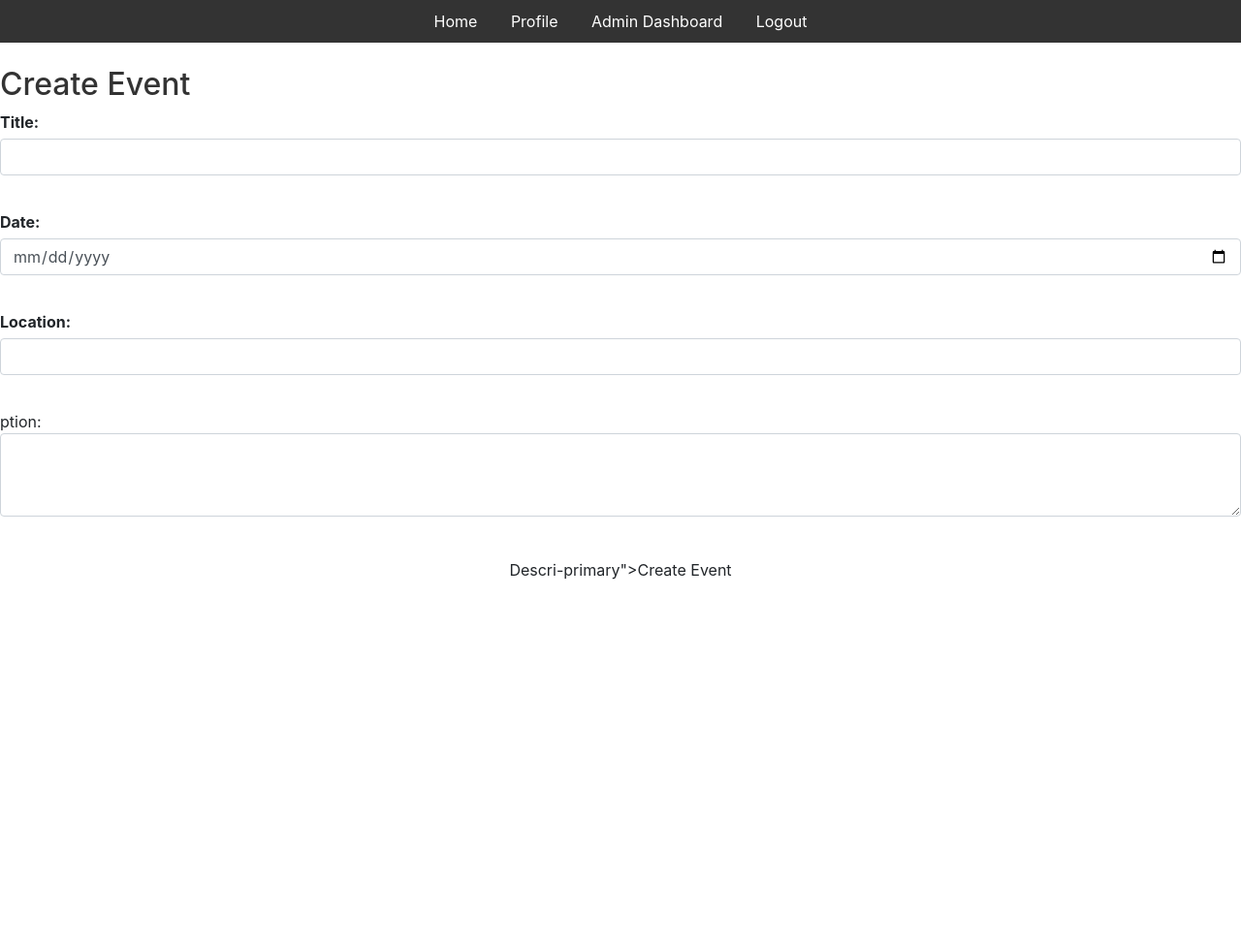
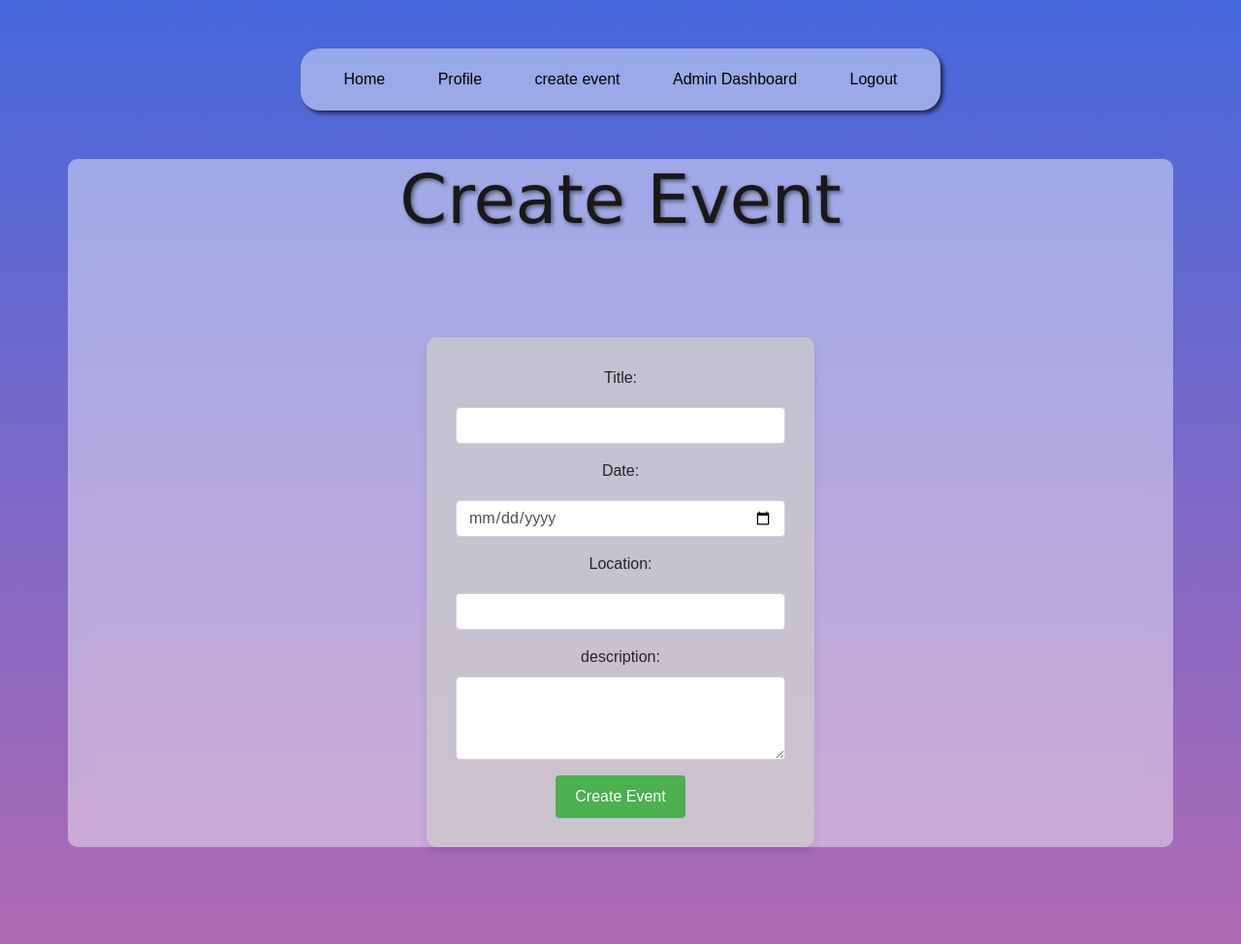
Before and after one commit to sidharthbpillai/project3.0, a Flask app: page /create_event in a window 1280 px wide. Shown: the whole page at 97% size. Before the commit the page ends 598 px from the top, so only its background shows below. Run offline with Flask 3, Linux system fonts and the light colour scheme; the visitor is signed in with stand-in values (Sample User, id 1); some libraries are stand-ins or nearby versions.

Commit message:
project3.0

```diff
--- /dev/null
+++ b/static/css/home.css
@@ -0,0 +1,75 @@
+h2{
+    font-size: 30px;
+    font-family: 'Lucida Sans', 'Lucida Sans regular', 'Lucida Grande', 'Lucida Sans Unicode', Geneva, Verdana, sans-serif;
+}
+body{
+    min-height: 100vh;
+    background-color: cornflowerblue;
+    background: linear-gradient(to bottom, #4568dc, #b06ab3);
+    font-family: 'Franklin Gothic Medium', 'Arial Narrow', Arial, sans-serif;
+}
+#home{
+    background-color: black;
+    height: 90%;
+    width: 90%;
+    background-size: cover;
+    background-position: top 25% right 0%;
+    padding: 0 80px;
+    display: flex;
+    flex-direction:row;
+    align-items: flex-start;
+
+
+}
+nav{
+    background-color:rgba(255,255,255,0.432);
+    backdrop-filter: blur(10px);
+    box-shadow: 2px 4px 8px rgba(0, 0, 0, 0.301);
+    border-radius: 20px;
+    padding: 20px;
+    position: static;
+    top: 0;
+    left: 0;
+    width: 100%;
+    z-index: 20;
+    margin: 50px auto;
+    max-width: fit-content;
+}
+
+
+nav a{
+    height: 50%;
+    text-decoration: none;
+    color: black;
+    padding: 25px;
+    display: inline;
+    flex-direction: column;
+    justify-content:center;
+
+}
+nav a:hover
+{
+    background-color: rgba(0, 0, 0, 0.644);
+    border-radius: 25px;
+    color: white;
+}
+
+.container{
+    background-color: rgba(255,255,255,0.432);
+    backdrop-filter: blur(10px);
+    text-align: center;
+    border-radius: 10px;
+}
+
+
+h3{
+    font-size: 20px;
+    font-family: 'Lucida Sans', 'Lucida Sans Regular', 'Lucida Grande', 'Lucida Sans Unicode', Geneva, Verdana, sans-serif;
+
+}
+#home button{
+    color: #116e57;
+    background-color: cornflowerblue;
+    border: 0;
+    padding: 14px 80px 14px 65px;
+}
--- /dev/null
+++ b/static/css/newevent.css
@@ -0,0 +1,71 @@
+body {
+    min-height: 100vh;
+    background :linear-gradient(to bottom, #4568dc, #b06ab3);
+    font-family: Arial, Helvetica, sans-serif;
+}
+
+nav {
+    background-color: rgba(255, 255, 255, 0.432);
+    backdrop-filter: blur(10px);
+    box-shadow: 3px 3px 4px rgba(0, 0, 0, 0.623);
+    border-radius: 20px;
+    padding: 20px;
+    position: static;
+    top: 0;
+    left: 0;
+    width: 100%;
+    z-index: 10;
+    margin: 50px auto;
+    max-width: fit-content;
+}
+
+.container{
+    background-color: rgba(255,255,255,0.432);
+    backdrop-filter: blur(10px);
+    text-align: center;
+    border-radius: 10px;
+}
+
+form {
+    max-width: 400px;
+    margin: 100px auto;
+    padding: 30px;
+    border-radius: 10px;
+    background-color:rgba(204, 204, 204, 0.733);
+    box-shadow: 0 4px 8px rgba(0, 0, 0, 0.1);
+}
+
+h2 {
+    font-family: 'Lucida Sans', 'Lucida Sans Regular', 'Lucida Grande', 'Lucida Sans Unicode', Geneva, Verdana, sans-serif;
+    font-size: 70px;
+    text-align: center;
+    text-shadow: 2px 2px 4px rgba(0, 0, 0, 0.5);
+    color: #1a1818;
+    margin-bottom: 20px;
+}
+
+
+form input {
+    width: 100%;
+    padding: 10px;
+    margin: 10px 0;
+    border: 1px solid #000000c4;
+    border-radius: 4px;
+}
+
+
+form button {
+    background-color: #4CAF50;
+    color: white;
+    padding: 10px 20px;
+    border: none;
+    border-radius: 4px;
+    cursor: pointer;
+}
+
+
+@media (max-width: 1024px) {
+    form {
+        max-width: 90%;
+    }
+}
--- a/static/css/styles.css
+++ /dev/null
@@ -1,103 +0,0 @@
-body {
-    font-family: Arial, sans-serif;
-    background-color: #f4f4f4;
-    margin: 0;
-    padding: 0;
-}
-
-.container {
-    width: 80%;
-    margin: 20px auto;
-    background: #fff;
-    padding: 20px;
-    box-shadow: 0 0 10px rgba(0, 0, 0, 0.1);
-    border-radius: 8px;
-}
-
-h2 {
-    color: #333;
-    margin-bottom: 20px;
-}
-
-p {
-    line-height: 1.6;
-    margin-bottom: 20px;
-}
-
-nav {
-    background: #333;
-    color: #fff;
-    padding: 10px 0;
-    text-align: center;
-}
-
-nav a {
-    color: #fff;
-    margin: 0 15px;
-    text-decoration: none;
-    font-size: 16px;
-}
-
-nav a:hover {
-    text-decoration: underline;
-}
-
-form {
-    display: flex;
-    flex-direction: column;
-}
-
-form label {
-    font-weight: bold;
-    margin-bottom: 5px;
-}
-
-form input,
-form textarea {
-    margin-bottom: 20px;
-    padding: 10px;
-    border: 1px solid #ccc;
-    border-radius: 5px;
-    font-size: 16px;
-}
-
-form textarea {
-    resize: vertical;
-}
-
-form button {
-    background: #333;
-    color: #fff;
-    padding: 10px 20px;
-    border: none;
-    border-radius: 5px;
-    cursor: pointer;
-    font-size: 16px;
-}
-
-form button:hover {
-    background: #555;
-}
-
-ul {
-    list-style-type: none;
-    padding: 0;
-}
-
-ul li {
-    background: #f4f4f4;
-    margin: 5px 0;
-    padding: 10px;
-    border: 1px solid #ddd;
-    border-radius: 5px;
-}
-
-ul li a {
-    color: #333;
-    text-decoration: none;
-    font-weight: bold;
-}
-
-ul li a:hover {
-    text-decoration: underline;
-}
--- a/templates/base.html
+++ b/templates/base.html
@@ -4,7 +4,7 @@
     <meta charset="UTF-8">
     <title>Event Management</title>
     <meta name="viewport" content="width=device-width, initial-scale=1.0">
-    <link rel="stylesheet" type="text/css" href="{{ url_for('static', filename='css/styles.css') }}">
+    <link rel="stylesheet" type="text/css" href="{{ url_for('static', filename='css/home.css') }}">
     <link href="https://stackpath.bootstrapcdn.com/bootstrap/4.5.2/css/bootstrap.min.css" rel="stylesheet">
     <script src="https://code.jquery.com/jquery-3.5.1.slim.min.js"></script>
     <script src="https://cdn.jsdelivr.net/npm/@popperjs/core@2.5.2/dist/umd/popper.min.js"></script>
@@ -15,6 +15,8 @@
         <a href="{{ url_for('home') }}">Home</a>
         {% if session.get('user_id') %}
             <a href="{{ url_for('profile') }}">Profile</a>
+            <a href="{{ url_for('create_event') }}">create event</a>
+
             {% if session.get('is_admin') %}
                 <a href="{{ url_for('admin_dashboard') }}">Admin Dashboard</a>
             {% endif %}
--- a/templates/create_event.html
+++ b/templates/create_event.html
@@ -1,7 +1,8 @@
 {% extends "base.html" %}
 
 {% block content %}
-<div class="my-4">
+<link rel="stylesheet" href="{{ url_for('static', filename='css/newevent.css') }}">
+<div class="container my-4">
     <h2>Create Event</h2>
     <form method="POST">
         <div class="form-group">
@@ -16,11 +17,12 @@
             <label for="location">Location:</label>
             <input type="text" class="form-control" id="location" name="location" required>
         </div>
-        <div class="form-group">ption:</label>
+        <div class="form-group">
+            <label for="description">description:</label>
             <textarea class="form-control" id="description" name="description" rows="3" required></textarea>
         </div>
-        <button type="submit" class="btn btn
-            <label for="description">Descri-primary">Create Event</button>
+        <button type="button" id="create-event">Create Event</button>
+
     </form>
 </div>
 {% endblock %}
--- a/templates/home.html
+++ b/templates/home.html
@@ -2,7 +2,7 @@
 {% block content %}
     <div class="container">
                   <h2>Home</h2>
-                         <link rel="stylesheet" href="{{ url_for('static', filename='css/styles.css') }}">
+                         <link rel="stylesheet" href="{{ url_for('static', filename='css/home.css') }}">
                  <ul class="list-group mt-3">
                        {% for event in events %}
                              <li class="list-group-item">
--- a/templates/login.html
+++ b/templates/login.html
@@ -1,6 +1,7 @@
 {% extends "base.html" %}
 
 {% block content %}
+<link rel="stylesheet" href="{{ url_for('static', filename='css/login.css') }}">
 <div class="container my-4">
     <h2 class="mb-4">Login</h2>
     <form method="POST">
--- a/templates/signup.html
+++ b/templates/signup.html
@@ -1,6 +1,7 @@
 {% extends "base.html" %}
 
 {% block content %}
+<link rel="stylesheet" href="{{ url_for('static', filename='css/signup.css') }}">
 <div class="container my-4">
     <h2 class="mb-4">Signup</h2>
     <form method="POST">
--- a/templates/user_profile.html
+++ b/templates/user_profile.html
@@ -1,6 +1,7 @@
 {% extends "base.html" %}
 
 {% block content %}
+<link rel="stylesheet" href="{{ url_for('static', filename='css/user.css') }}">
 <div class="container my-4">
     <h2 class="mb-4">Profile</h2>
     <form method="POST">
@@ -22,5 +23,6 @@
         </div>
         <button type="submit" class="btn btn-primary">Update</button>
     </form>
+
 </div>
 {% endblock %}
```
Also changed, not shown: static/css/login.css (added, +71 -0 lines), static/css/signup.css (added, +71 -0 lines), static/css/user.css (added, +72 -0 lines).
